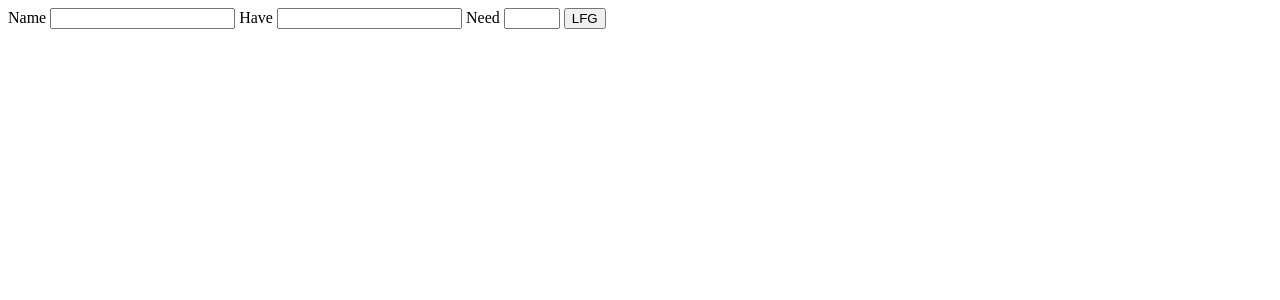
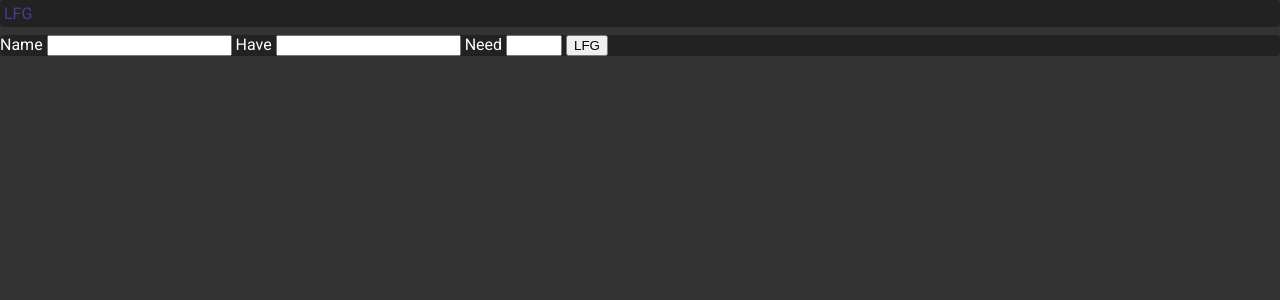
Before and after one commit to cranium/lfg, a Flask app: page /lfg in a window 1280 px wide. Shown: the top 300 px of the page. Run offline with Flask 2, Linux system fonts and the light colour scheme; the visitor is signed in with stand-in values (Sample User, id 1).

Commit message:
lfg form styling

```diff
--- a/templates/lfg.jinja2
+++ b/templates/lfg.jinja2
@@ -1,3 +1,6 @@
+{% extends "page.jinja2" %}
+{% block content %}
+    <div class="lfg--block">
         <form method="POST" action="/lfg">
             {{ form.name.label }}
             {{ form.name }}
@@ -17,3 +20,5 @@
             {{ form.csrf_token }}
             <input type=submit value="LFG">
         </form>
+    </div>
+{% endblock %}
```
Lines whose indentation alone changed are shown as unchanged.
